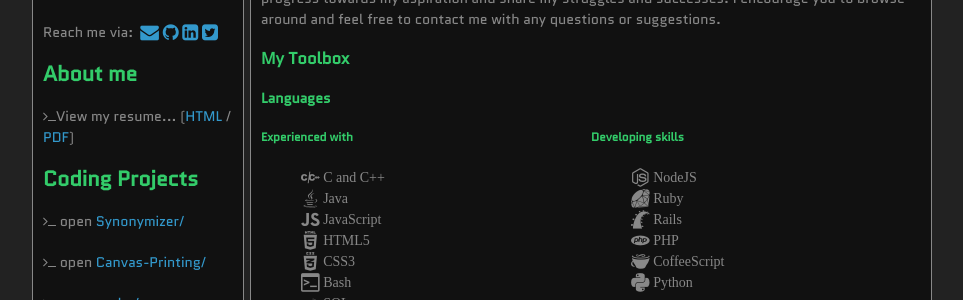
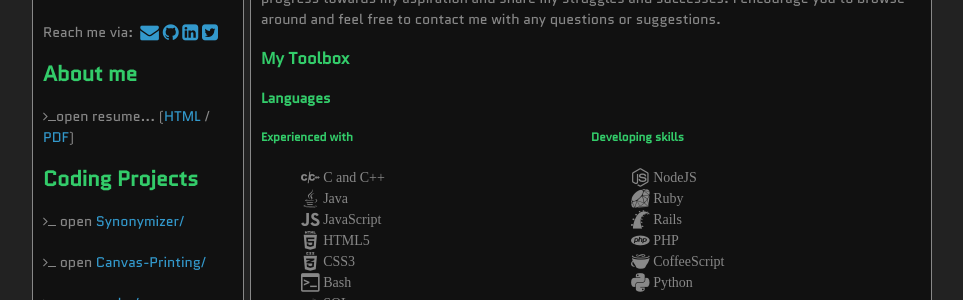
Before and after one commit to mgingras/The-old-mgingras.ca, a Jekyll site: the page built from index.html, in a window 1280 px wide. Shown: the part 141-441 px from the top of the page, without its empty margins (158-1121 px from the left). Built offline with Jekyll 4.4.1, drawn with Linux system fonts in a browser that asks for light colours; some web fonts are replaced; Markdown is read by kramdown in place of the engine named in the settings.

Commit message:
change to open

```diff
--- a/_includes/sidebar.html
+++ b/_includes/sidebar.html
@@ -14,7 +14,7 @@
 </p>
 <h2>About me</h2>
 <nav>
-  <p><i class="icon-terminal"></i>View my resume... (<a href="/resume">HTML</a> / <a href="/resume/resume.pdf">PDF</a>)</p>
+  <p><i class="icon-terminal"></i>open resume... (<a href="/resume">HTML</a> / <a href="/resume/resume.pdf">PDF</a>)</p>
   <h2><a style="color:#33CC6A;"href="/coding">Coding Projects</a></h2>
 </nav>
 {% for project in site.categories.coding %}
```
